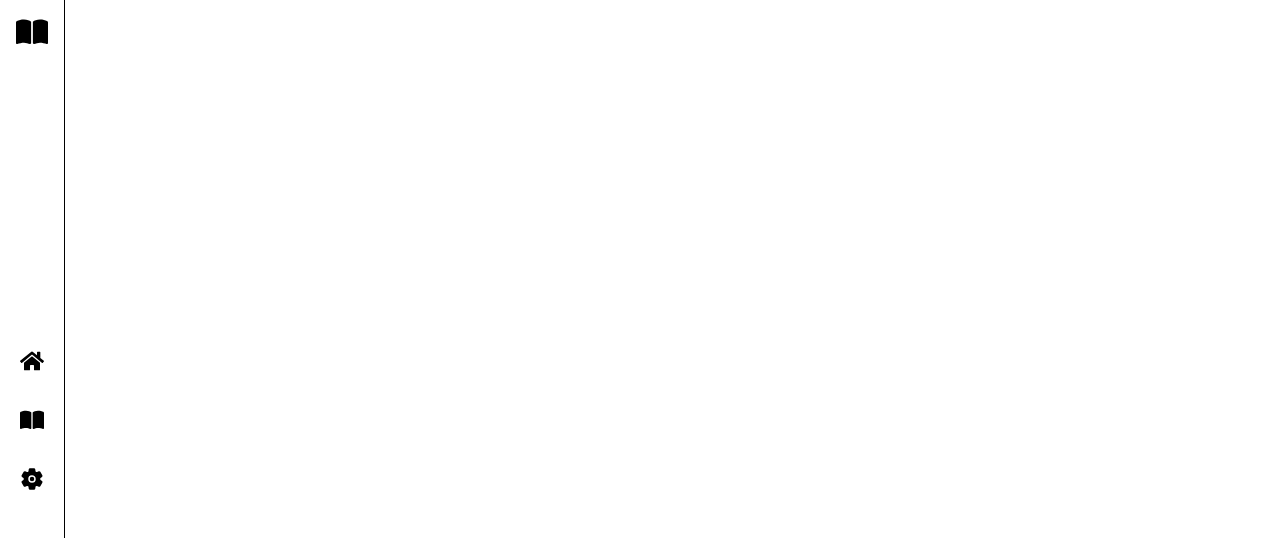
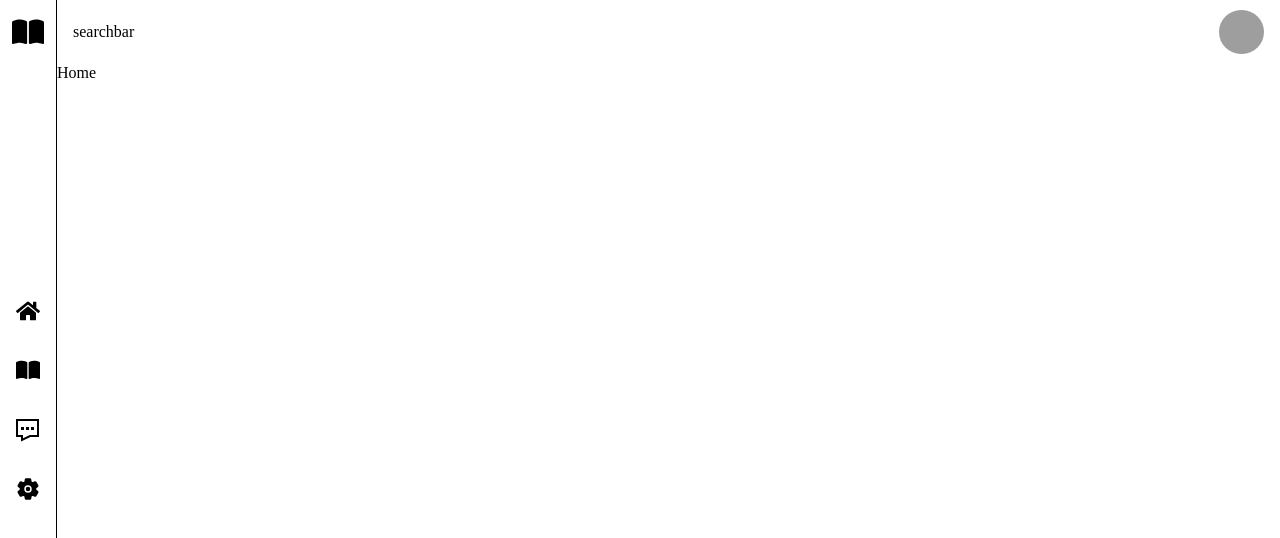
Before and after one commit to icarovscarvalho/bookcase, a React (Vite) app: page / in a window 1280 px wide. Shown: the top 538 px of the page. Built offline with nearby package versions, Linux system fonts and the light colour scheme; grey boxes are pictures that could not be loaded.

Commit message:
Adiciona Header e Links da NavBar

```diff
--- a/src/App.tsx
+++ b/src/App.tsx
@@ -1,11 +1,28 @@
+import { useState } from "react";
+import { Header } from "./components/Header";
 import { Sidebar } from "./components/Sidebar";
+import { Home } from "./pages/Home";
+import { Bookmark } from "./pages/Bookmark";
+import { Contact } from "./pages/Contact";
+import { Config } from "./pages/Config";
 
+export type pageState = "home" | "bookmark" | "contact" | "config"
 
 export function App() {
+  const [page, setPage] = useState<pageState>("home")
 
   return (
     <>
-      <Sidebar />
+      <div className="container">
+        <Sidebar setPage={setPage} />
+        <div className="right-side">
+          <Header page={page} />
+          {page==="home" && <Home />}
+          {page==="bookmark" && <Bookmark />}
+          {page==="contact" && <Contact />}
+          {page==="config" && <Config />}
+        </div>
+      </div>
     </>
   )
 }
--- /dev/null
+++ b/src/components/Header/index.tsx
@@ -0,0 +1,28 @@
+import { pageState } from "../../App"
+
+import { FaBookmark } from "react-icons/fa";
+import { GrContact } from "react-icons/gr";
+import { IoSettings } from "react-icons/io5";
+
+import styles from "./styles.module.css"
+
+export function Header({page}:{page:pageState}) {
+    return(
+        <>
+            <header className={styles.header}>
+                {page !== "home" && <div className={styles.icon}>
+                    {page === "bookmark" && <FaBookmark />}
+                    {page === "contact" && <GrContact />}
+                    {page === "config" && <IoSettings />}
+                </div>}
+                <div className={styles.titleAndSearch}>
+                    {page === "home" && "searchbar"}
+                    {page === "bookmark" && "Favoritos"}
+                    {page === "contact" && "Sobre"}
+                    {page === "config" && "Configurações"}
+                </div>
+                <div className={styles.userImg} style={{backgroundImage: "url(https://static.significados.com.br/foto/pessoa-og.jpg?class=ogImageWide)"}} />
+            </header>
+        </>
+    )
+}
--- /dev/null
+++ b/src/components/Header/styles.module.css
@@ -0,0 +1,31 @@
+.header{
+    display: flex;
+    align-items: center;
+    padding: 0 1rem;
+
+    height: 4rem;
+    contain: paint;
+
+    >div{
+        display: flex;
+        align-items: center;
+    }
+}
+
+.icon {
+    padding: 0 2rem 0 1rem;
+    font-size: 2rem;
+}
+
+.titleAndSearch {
+    flex: 1;
+}
+
+.userImg {
+    background-color: tomato;
+    height: 70%;
+    aspect-ratio: 1/1;
+    border-radius: 50%;
+    background-size: cover;
+    background-position: center;
+}
--- a/src/components/Sidebar/index.tsx
+++ b/src/components/Sidebar/index.tsx
@@ -1,9 +1,21 @@
 import {FaBookOpen} from 'react-icons/fa6'
 import { FaHome } from "react-icons/fa";
 import { IoSettings } from "react-icons/io5";
+import { GrContact } from "react-icons/gr";
 import styles from './styles.module.css';
+import React from 'react';
+import { pageState } from '../../App';
 
-export function Sidebar() {
+interface SidebarProps{
+    setPage:React.Dispatch<React.SetStateAction<pageState>>
+}
+
+export function Sidebar({setPage}:SidebarProps) {
+
+    function handleSetPage(page:pageState) {
+        setPage(page)
+    }
+
     return(
         <>
             <aside className={styles.aside}>
@@ -11,9 +23,10 @@ export function Sidebar() {
                     <FaBookOpen />
                 </figure>
                 <nav className={styles.nav}>
-                    <FaHome />
-                    <FaBookOpen />
-                    <IoSettings />
+                    <FaHome onClick={() => handleSetPage("home")} />
+                    <FaBookOpen onClick={() => handleSetPage("bookmark")} />
+                    <GrContact onClick={() => handleSetPage("contact")} />
+                    <IoSettings onClick={() => handleSetPage("config")} />
                 </nav>
             </aside>
         </>
--- a/src/components/Sidebar/styles.module.css
+++ b/src/components/Sidebar/styles.module.css
@@ -1,4 +1,5 @@
 .aside{
+    position: relative;
     display: flex;
     flex-direction: column;
     align-items: center;
@@ -9,6 +10,7 @@
 }
 
 .figure{
+    position: absolute;
     font-size: 2rem;
 }
 
--- a/src/global.css
+++ b/src/global.css
@@ -3,3 +3,15 @@
     padding: 0;
     margin: 0;
 }
+
+.container {
+    display: flex;
+    min-height: 100vh;
+    width: 100vw;
+}
+
+.right-side{
+    display: flex;
+    flex-direction: column;
+    flex: 1;
+}
--- /dev/null
+++ b/src/pages/Bookmark/index.tsx
@@ -0,0 +1,7 @@
+export function Bookmark(){
+    return(
+        <>
+            Favorits
+        </>
+    )
+}
--- /dev/null
+++ b/src/pages/Config/index.tsx
@@ -0,0 +1,7 @@
+export function Config(){
+    return(
+        <>
+            Config
+        </>
+    )
+}
--- /dev/null
+++ b/src/pages/Contact/index.tsx
@@ -0,0 +1,7 @@
+export function Contact(){
+    return(
+        <>
+            Contact
+        </>
+    )
+}
--- /dev/null
+++ b/src/pages/Home/index.tsx
@@ -0,0 +1,7 @@
+export function Home(){
+    return(
+        <>
+            Home
+        </>
+    )
+}
```
